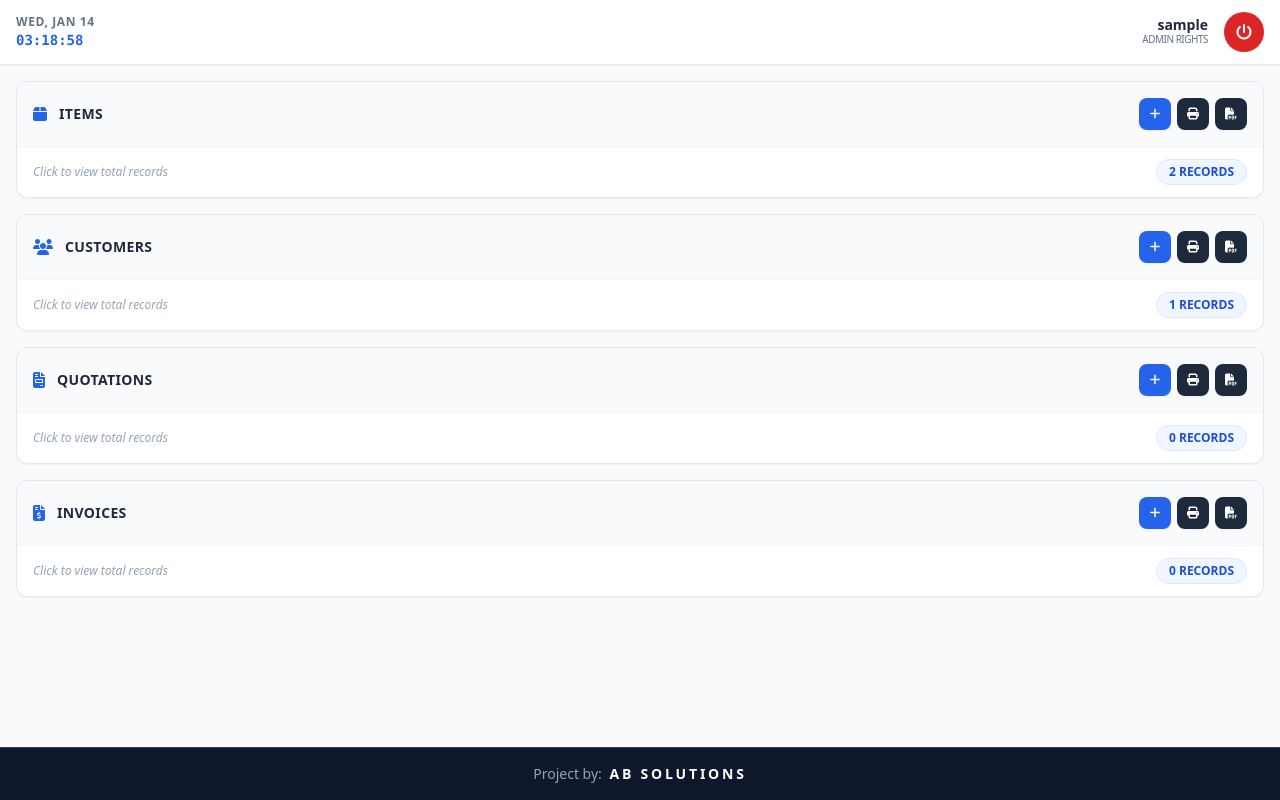
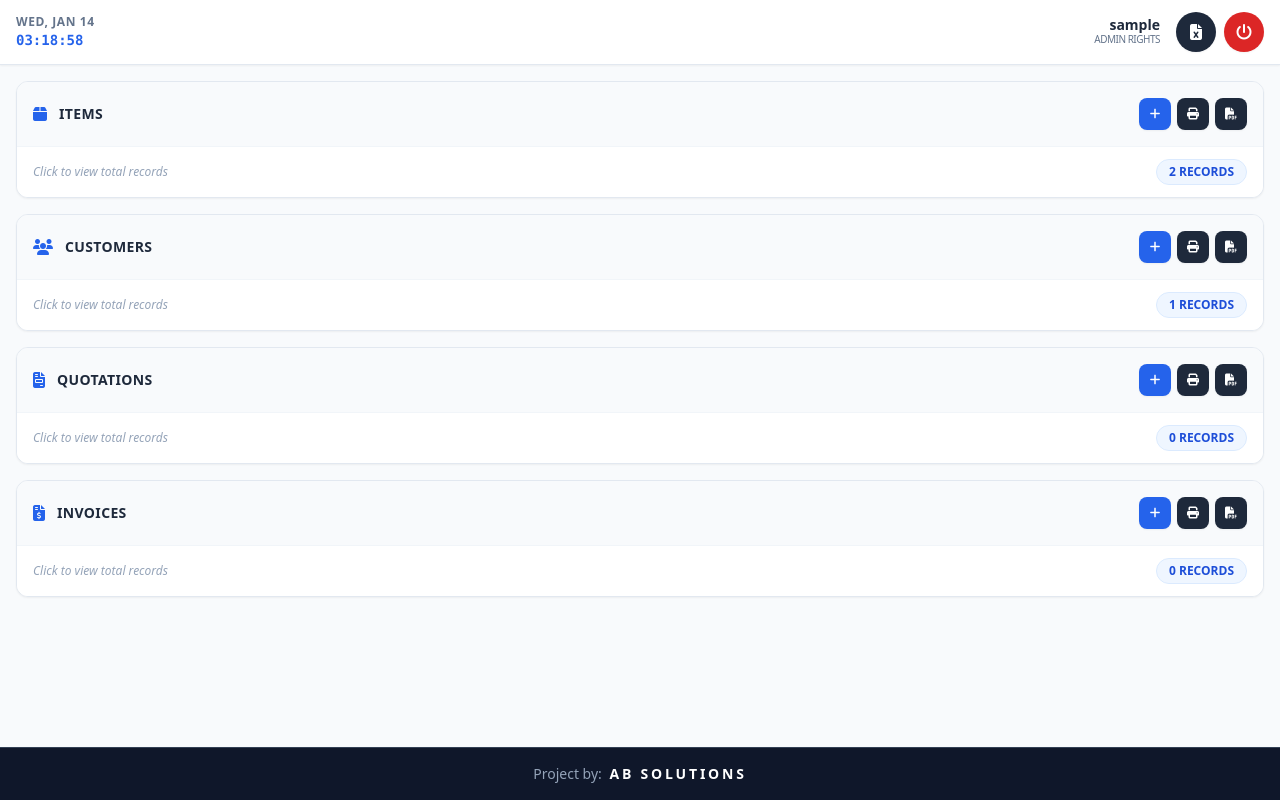
Before and after one commit to abitsolutionspk/ABQuoinve, a React (Vite) app: page /#/ in a window 1280 px wide. Built offline with nearby package versions, Linux system fonts and the light colour scheme; sample sign-in values are in the browser's storage.

Commit message:
feat: Add data backup functionality
Implements a data backup feature on the dashboard that allows users to export their application data (items, customers, quotations, invoices) into an Excel file. This enables users to maintain local copies of their business data.

```diff
--- a/index.html
+++ b/index.html
@@ -62,7 +62,8 @@
     "react-dom/": "https://esm.sh/react-dom@^19.2.3/",
     "react-router-dom": "https://esm.sh/react-router-dom@^7.12.0",
     "@google/genai": "https://esm.sh/@google/genai",
-    "html2pdf.js": "https://esm.sh/html2pdf.js@0.10.1"
+    "html2pdf.js": "https://esm.sh/html2pdf.js@0.10.1",
+    "xlsx": "https://esm.sh/xlsx@0.18.5"
   }
 }
 </script>
--- a/package.json
+++ b/package.json
@@ -13,7 +13,8 @@
     "react-dom": "^19.2.3",
     "react-router-dom": "^7.12.0",
     "@google/genai": "latest",
-    "html2pdf.js": "0.10.1"
+    "html2pdf.js": "0.10.1",
+    "xlsx": "0.18.5"
   },
   "devDependencies": {
     "@types/node": "^22.14.0",
--- a/pages/Dashboard.tsx
+++ b/pages/Dashboard.tsx
@@ -2,6 +2,8 @@
 import React, { useState, useEffect } from 'react';
 import { useNavigate } from 'react-router-dom';
 import { User, AppState } from '../types';
+// @ts-ignore
+import * as XLSX from 'xlsx';
 
 interface DashboardProps {
   user: User;
@@ -39,6 +41,72 @@ const Dashboard: React.FC<DashboardProps> = ({ user, state, onLogout }) => {
     }
   };
 
+  const handleBackup = () => {
+    try {
+      const wb = XLSX.utils.book_new();
+
+      // Items Sheet
+      const wsItems = XLSX.utils.json_to_sheet(state.items);
+      XLSX.utils.book_append_sheet(wb, wsItems, "Items");
+
+      // Customers Sheet
+      const wsCustomers = XLSX.utils.json_to_sheet(state.customers);
+      XLSX.utils.book_append_sheet(wb, wsCustomers, "Customers");
+
+      // Quotations Sheet (Flattened for excel)
+      const flatQuotations = state.quotations.map(q => ({
+        ID: q.id,
+        Number: q.number,
+        Date: q.date,
+        CustomerID: q.customerId,
+        CustomerName: state.customers.find(c => c.id === q.customerId)?.name || 'Unknown',
+        TotalAmount: q.totalAmount,
+        ItemCount: q.items.length
+      }));
+      const wsQuotations = XLSX.utils.json_to_sheet(flatQuotations);
+      XLSX.utils.book_append_sheet(wb, wsQuotations, "Quotations");
+
+      // Invoices Sheet
+      const flatInvoices = state.invoices.map(i => ({
+        ID: i.id,
+        Number: i.number,
+        Date: i.date,
+        CustomerID: i.customerId,
+        CustomerName: state.customers.find(c => c.id === i.customerId)?.name || 'Unknown',
+        TotalAmount: i.totalAmount,
+        ItemCount: i.items.length
+      }));
+      const wsInvoices = XLSX.utils.json_to_sheet(flatInvoices);
+      XLSX.utils.book_append_sheet(wb, wsInvoices, "Invoices");
+
+      // Detailed Items Sheet (All lines from all documents)
+      const allLineItems: any[] = [];
+      [...state.quotations, ...state.invoices].forEach(doc => {
+        doc.items.forEach(line => {
+          allLineItems.push({
+            DocType: doc.type,
+            DocNumber: doc.number,
+            DocDate: doc.date,
+            ItemName: line.name,
+            Rate: line.rate,
+            Quantity: line.quantity,
+            Total: line.total
+          });
+        });
+      });
+      if (allLineItems.length > 0) {
+        const wsLines = XLSX.utils.json_to_sheet(allLineItems);
+        XLSX.utils.book_append_sheet(wb, wsLines, "LineDetails");
+      }
+
+      const fileName = `AB_Solutions_Backup_${new Date().toISOString().slice(0, 10)}.xlsx`;
+      XLSX.writeFile(wb, fileName);
+    } catch (error) {
+      console.error("Backup Error:", error);
+      alert("Failed to generate backup. Please try again.");
+    }
+  };
+
   return (
     <div className="min-h-screen flex flex-col bg-slate-50">
       {/* Top Bar */}
@@ -51,14 +119,24 @@ const Dashboard: React.FC<DashboardProps> = ({ user, state, onLogout }) => {
             {now.toLocaleTimeString('en-US', { hour12: false })}
           </span>
         </div>
-        <div className="flex items-center gap-4">
-          <div className="text-right">
+        <div className="flex items-center gap-2">
+          <div className="text-right mr-2 hidden sm:block">
             <p className="text-sm font-bold text-slate-800 leading-none">{user.username}</p>
             <p className="text-[10px] text-slate-500 uppercase tracking-tighter">{user.role} Rights</p>
           </div>
+
+          <button
+            onClick={handleBackup}
+            className="w-10 h-10 rounded-full bg-slate-800 text-white flex items-center justify-center hover:bg-slate-700 transition-colors shadow-sm"
+            title="Backup Data to Excel"
+          >
+            <i className="fa-solid fa-file-excel"></i>
+          </button>
+
           <button
             onClick={onLogout}
             className="w-10 h-10 rounded-full bg-red-600 text-white flex items-center justify-center hover:bg-red-700 transition-colors shadow-sm"
+            title="Logout"
           >
             <i className="fa-solid fa-power-off"></i>
           </button>
```
